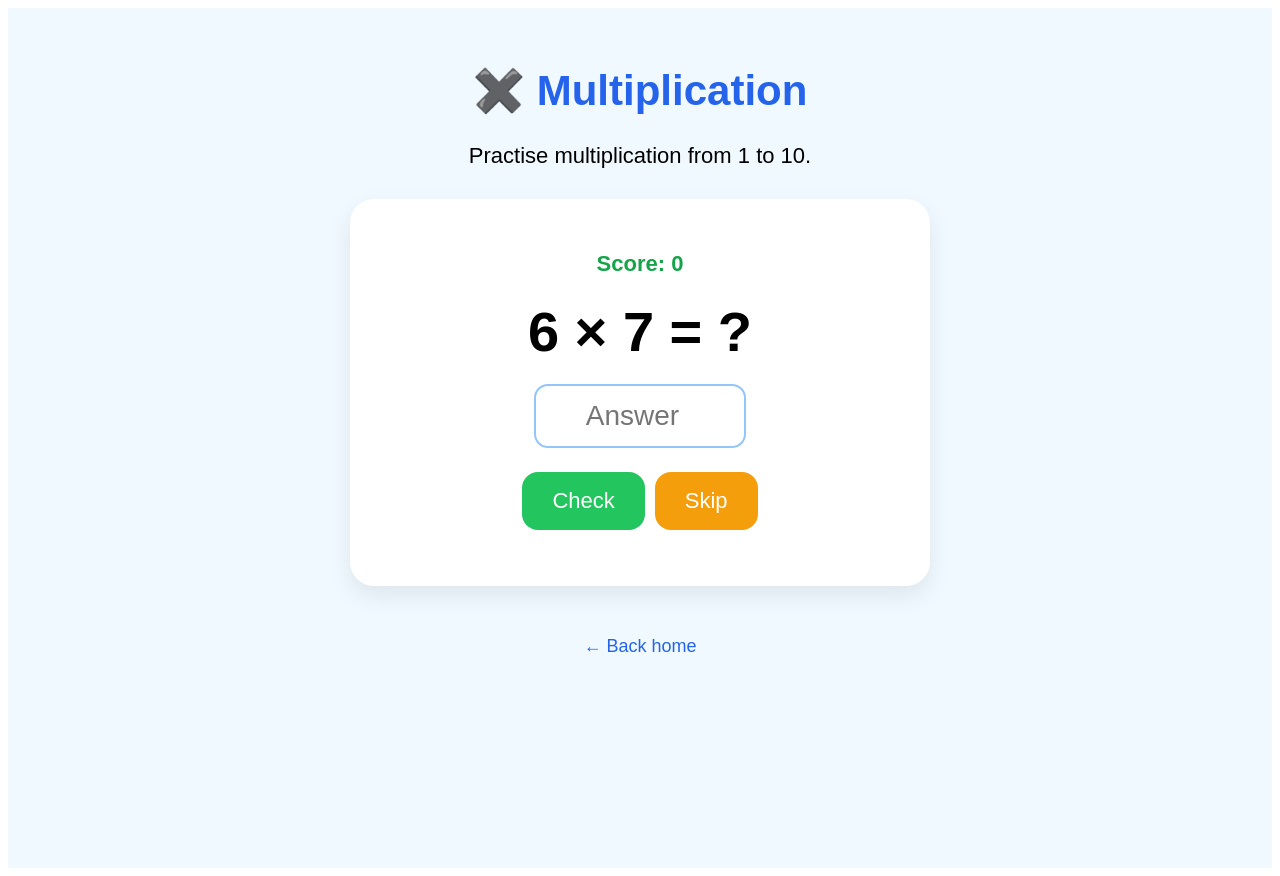
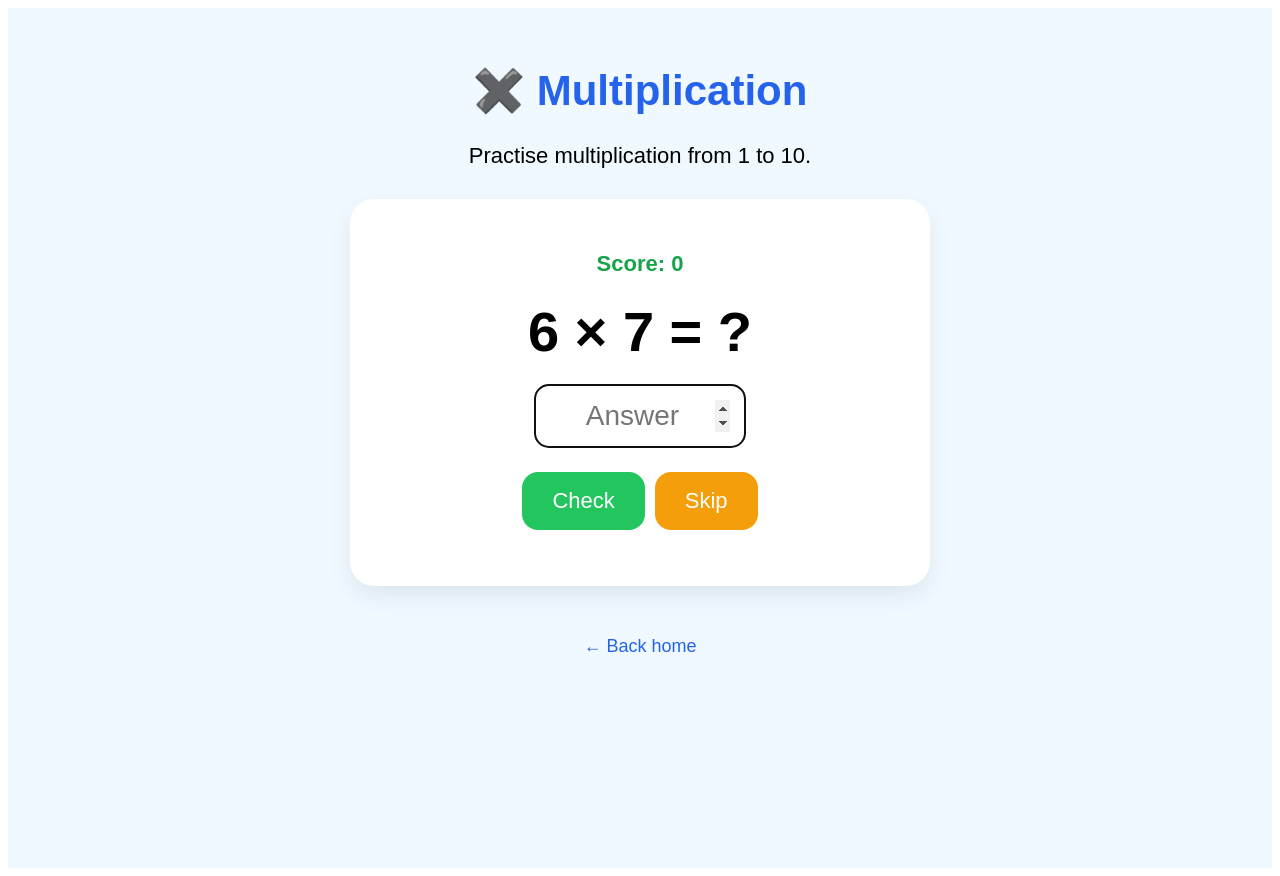
Before and after one commit to ossthun/kids, a Next.js app: page /multiplication in a window 1280 px wide. Built offline with nearby package versions, Linux system fonts and the light colour scheme.

Commit message:
Enhance multiplication page with input focus and score update
Added input reference for focusing and updated score increment method.

```diff
--- a/app/multiplication/page.js
+++ b/app/multiplication/page.js
@@ -1,6 +1,6 @@
 "use client";
 
-import { useState } from "react";
+import { useState, useRef, useEffect } from "react";
 
 function randomNumber() {
   return Math.floor(Math.random() * 10) + 1;
@@ -13,6 +13,12 @@ export default function MultiplicationPage() {
   const [message, setMessage] = useState("");
   const [score, setScore] = useState(0);
 
+  const inputRef = useRef(null);
+
+  useEffect(() => {
+    inputRef.current?.focus();
+  }, [a, b]);
+
   const nextQuestion = () => {
     setA(randomNumber());
     setB(randomNumber());
@@ -22,10 +28,11 @@ export default function MultiplicationPage() {
   const checkAnswer = () => {
     if (Number(answer) === a * b) {
       setMessage("🎉 Correct!");
-      setScore(score + 1);
+      setScore((prev) => prev + 1);
       nextQuestion();
     } else {
       setMessage("😊 Try again!");
+      inputRef.current?.focus();
     }
   };
 
@@ -45,6 +52,7 @@ export default function MultiplicationPage() {
         </p>
 
         <input
+          ref={inputRef}
           value={answer}
           onChange={(e) => setAnswer(e.target.value)}
           onKeyDown={(e) => {
@@ -68,7 +76,9 @@ export default function MultiplicationPage() {
         <p style={styles.message}>{message}</p>
       </div>
 
-      <a href="/" style={styles.backLink}>← Back home</a>
+      <a href="/" style={styles.backLink}>
+        ← Back home
+      </a>
     </main>
   );
 }
```
